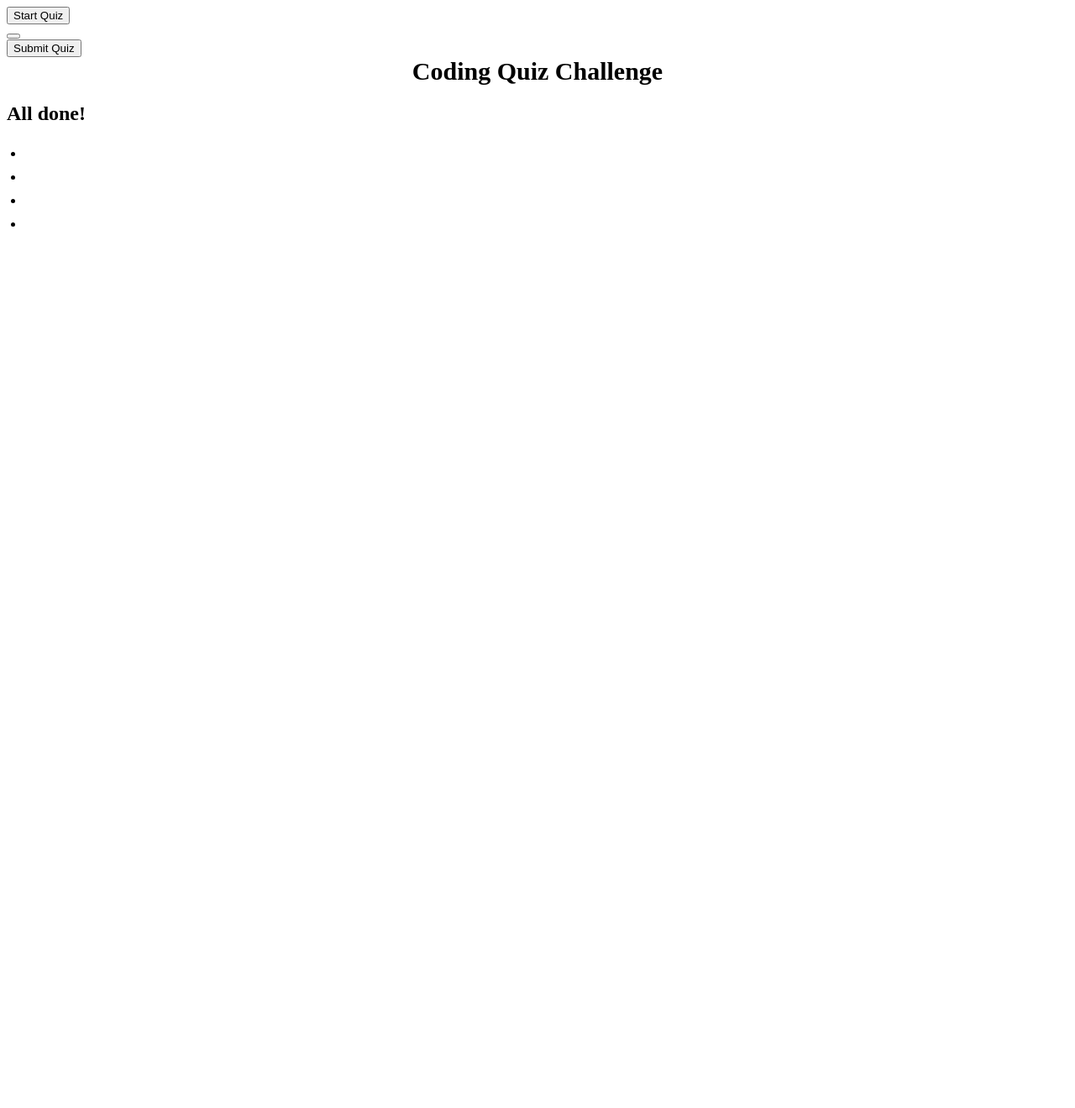
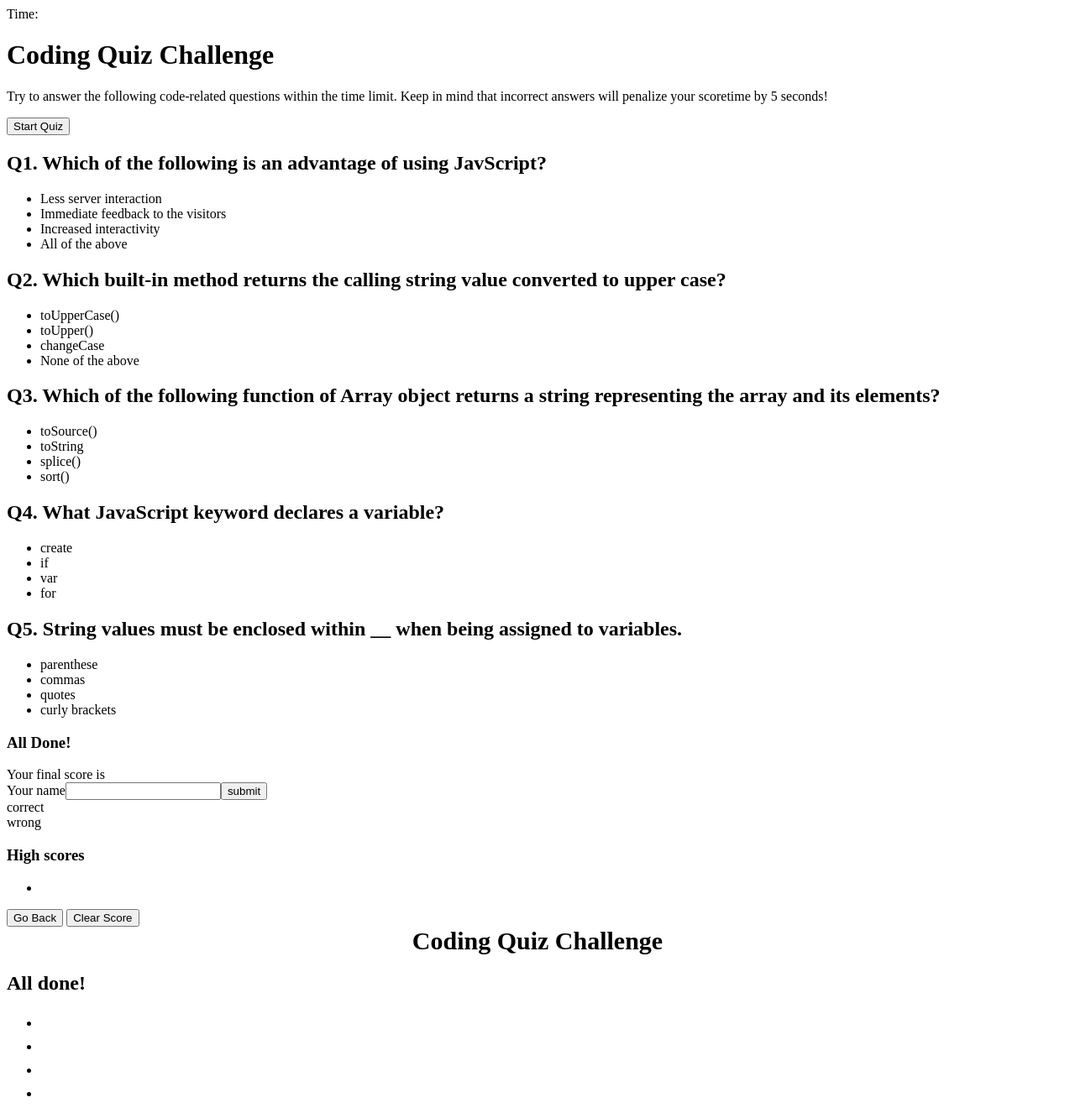
Before and after one commit to yingyliu/code-quiz, a plain HTML site: page index.html in a window 1280 px wide. Shown: the whole page at 84% size. Before the commit the page ends 800 px from the top, so only its background shows below. Drawn offline with Linux system fonts and the light colour scheme.

Commit message:
adjust html content

```diff
--- a/index.html
+++ b/index.html
@@ -7,20 +7,95 @@
     <title>Code Quiz</title>
 </head>
 <body>
-    <div id="timer">
-        <button id="start">Start Quiz</button>
-    </div>
+    <!-- timer -->
+    <div class="current-time-container">Time:<span id="current-time"></span></div>
+
+    <!-- opening page-->
     <main>
-    <div id="quiz"></div>
-    <div class="question"></div>
-    <button id="next"></button>
+        <h1>Coding Quiz Challenge</h1>
+        <p>Try to answer the following code-related questions within the time limit. Keep in mind that incorrect answers will penalize your scoretime by 5 seconds!</p>
+        <button id="btn-start">Start Quiz</button>
     </main>
 
+    <!-- page 1 -->
     <section>
-    <div id="results"></div>
-    <button id="submit">Submit Quiz</button>
+        <h2>Q1. Which of the following is an advantage of using JavScript? </h2>
+        <ul>
+            <li>Less server interaction</li>
+            <li>Immediate feedback to the visitors</li>
+            <li>Increased interactivity</li>
+            <li class="correct">All of the above</li>
+        </ul>
     </section>
 
+    <!-- page 2 -->
+    <section>
+        <h2>Q2. Which built-in method returns the calling string value converted to upper case? </h2>
+        <ul>
+            <li class="correct">toUpperCase()</li>
+            <li>toUpper()</li>
+            <li>changeCase</li>
+            <li >None of the above</li>
+        </ul>
+    </section>
+
+    <!-- page 3 -->
+    <section>
+        <h2>Q3. Which of the following function of Array object returns a string representing the array and its elements? </h2>
+        <ul>
+            <li>toSource()</li>
+            <li class="correct">toString</li>
+            <li>splice()</li>
+            <li >sort()</li>
+        </ul>
+    </section>
+
+    <!-- page 4 -->
+    <section>
+        <h2>Q4. What JavaScript keyword declares a variable?</h2>
+        <ul>
+            <li>create</li>
+            <li>if</li>
+            <li class="correct">var</li>
+            <li>for</li>
+        </ul>
+    </section>
+
+    <!-- page 5 -->
+    <section>
+        <h2>Q5. String values must be enclosed within __ when being assigned to variables.</h2>
+        <ul>
+            <li>parenthese</li>
+            <li>commas</li>
+            <li>quotes</li>
+            <li class="correct">curly brackets</li>
+        </ul>
+    </section>
+
+    <!-- final page -->
+    <section>
+        <h3>All Done!</h3>
+        <div>Your final score is <span id="final-score"></span></div>
+        <div>
+            <label>Your name</label><input type="text" id="name" /><input type = "button" value="submit"/>
+        </div>
+    </section>
+
+    <!-- grading area -->
+    <div class="judge-container">
+        <div class="judge-correct">correct</div>
+        <div class="judge-wrong">wrong</div>
+    </div>
+
+    <!-- result sheet-->
+    <div class = "score-sheet-container">
+        <h3>High scores</h3>
+        <ul>
+            <li></li>
+        </ul>
+        <button id="btn-goback">Go Back</button>
+        <button id="btn-clear-score">Clear Score</button>
+    </div>
 
         <!-- Script -->
         <script src="script.js"></script>
--- a/script.js
+++ b/script.js
@@ -26,10 +26,15 @@ var h2El = document.createElement("h2"); //questions
 var h3El = document.createElement("h3"); //answers
 var listEl = document.createElement("div"); //create order list element
 //create order list items
+var ulEl = document.createElement("ul");
 var liA = document.createElement("li");
 var liB = document.createElement("li");
 var liC = document.createElement("li");
 var liD = document.createElement("li");
+ulEl.appendChild(liA);
+ulEl.appendChild(liB);
+ulEl.appendChild(liC);
+ulEl.appendChild(liD);
 
 h1El.setAttribute("style", "margin:auto; width:50%; text-align:center; font-size:30px");
 subtitle.setAttribute("style", "margin:auto; width:50%; text-align:center; font-size:20px");
@@ -44,10 +49,11 @@ h1El.textContent = "Coding Quiz Challenge";
 subtitle.textContent = "Try to answer the following code-related questions within the time limit. Keep in mind that incorrect answers will penalize your scoretime by 5 seconds!";
 body.appendChild(h1El);
 body.appendChild(h2El);
-body.appendChild(liA);
-body.appendChild(liB);
-body.appendChild(liC);
-body.appendChild(liD);
+body.appendChild(ulEl);
+// body.appendChild(liA);
+// body.appendChild(liB);
+// body.appendChild(liC);
+// body.appendChild(liD);
 
 //quiz set up
 var quizContainer = document.querySelector("#quiz");
@@ -75,19 +81,29 @@ var questions = [
     },
 
 
+
+
 ]
 //set up counter for array
 //make your list elements into buttons and set event listener on them
 
-function startQuiz () {
+function startQuiz (e,i) {
     console.log("start quiz has been called") //
     h2El.textContent = questions[currentQuestion].h1
     liA.textContent = questions[currentQuestion].Answers[0];
     liB.textContent = questions[currentQuestion].Answers[1];
     liC.textContent = questions[currentQuestion].Answers[2];
     liD.textContent = questions[currentQuestion].Answers[3];
-    currentQuestion++;
-    liA.addEventListener("click", startQuiz)
+
+    var lis = ulEl.querySelectorAll("li");
+        if (i === questions [currentQuestion].correctAnswer) {
+            currentQuestion++;
+        }
+        for (let i = 0; i < lis.length; i++) {
+            lis[i].addEventListener("click", function(e) {
+                return startQuiz(e,i)
+            });
+        }
 }
 
 
```
Lines whose indentation alone changed are shown as unchanged.
